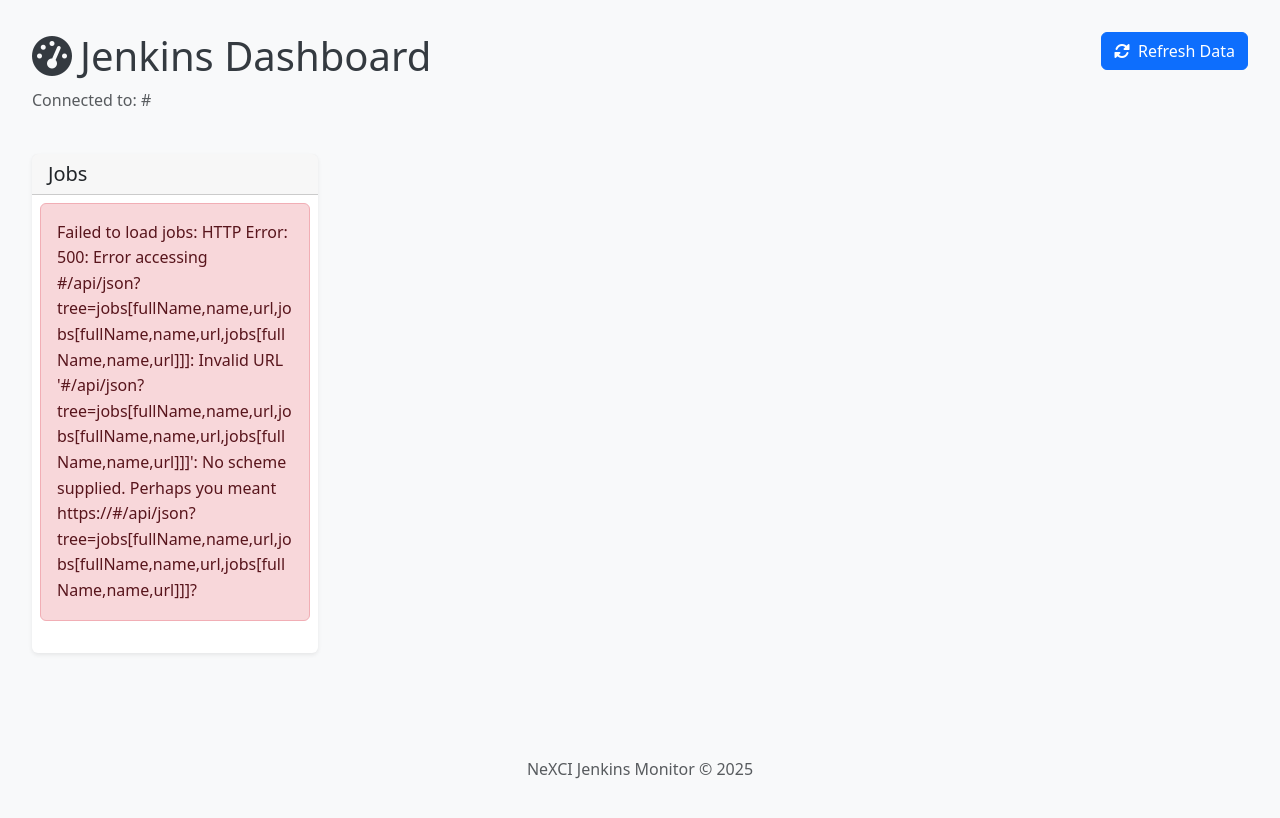
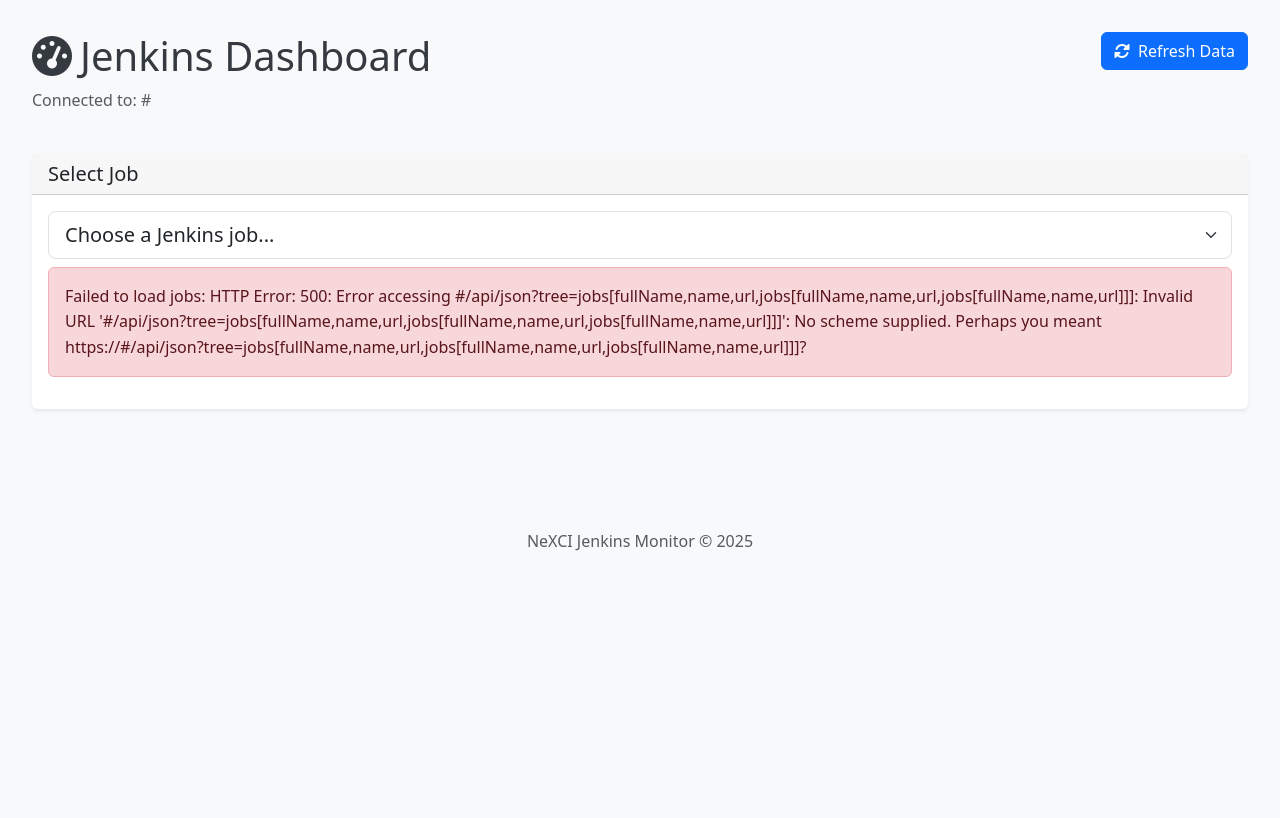
Before and after one commit to nirwo/NexCI, a Flask app: page /dashboard in a window 1280 px wide. Shown: the part 78-896 px from the top of the page. After the commit the page ends 629 px from the top, so only its background shows below. Run offline with Flask 3, Linux system fonts and the light colour scheme; a user stored in the database is signed in; tables that the repository leaves empty hold one stand-in row (values such as "Sample post"); some libraries are stand-ins or nearby versions.

Commit message:
Update dashboard with dropdown job selector and full-width layout

```diff
--- a/static/jobListHandler.js
+++ b/static/jobListHandler.js
@@ -5,18 +5,21 @@ async function fetchJobs() {
   console.log("Fetching jobs...");
   const jobLoadingIndicator = getElement("job-loading-indicator");
   const jobListError = getElement("job-list-error");
-  const jobList = getElement("job-list");
+  const jobDropdown = getElement("job-dropdown");
 
   // Ensure UI elements exist before proceeding
-  if (!jobList || !jobListError || !jobLoadingIndicator) {
+  if (!jobDropdown || !jobListError || !jobLoadingIndicator) {
       console.error('Required job list UI elements not found.');
-      // Optionally display a more prominent error to the user
       return;
   }
 
   jobLoadingIndicator.style.display = "inline-block";
   jobListError.style.display = "none";
-  jobList.innerHTML = ''; // Clear previous list
+
+  // Clear dropdown except for the placeholder
+  while (jobDropdown.options.length > 1) {
+      jobDropdown.remove(1);
+  }
 
   try {
     const response = await fetch("/api/jobs");
@@ -33,10 +36,12 @@ async function fetchJobs() {
     const data = await response.json();
 
     if (data.jobs && data.jobs.length > 0) {
-      populateJobList(data.jobs);
+      populateJobDropdown(data.jobs);
     } else {
-       jobList.innerHTML =
-          '<div class="list-group-item text-muted text-center py-3">No jobs found</div>';
+      const noJobsOption = document.createElement('option');
+      noJobsOption.textContent = 'No jobs found';
+      noJobsOption.disabled = true;
+      jobDropdown.appendChild(noJobsOption);
     }
   } catch (error) {
     console.error("Error fetching jobs:", error);
@@ -47,33 +52,52 @@ async function fetchJobs() {
   }
 }
 
-// Populate the job list UI from the fetched data
-function populateJobList(jobs) {
-  const jobList = getElement("job-list");
-  if (!jobList) {
-    console.error("Job list element not found for population");
+// Populate the job dropdown from the fetched data
+function populateJobDropdown(jobs) {
+  const jobDropdown = getElement("job-dropdown");
+
+  if (!jobDropdown) {
+    console.error("Job dropdown element not found");
     return;
   }
 
-  jobList.innerHTML = ""; // Clear previous list or loading indicator
+  // Sort jobs alphabetically
+  jobs.sort((a, b) => {
+    // Handle undefined/null values
+    const nameA = a.fullName || "";
+    const nameB = b.fullName || "";
+    return nameA.localeCompare(nameB);
+  });
 
+  // Populate dropdown with options
   jobs.forEach((job) => {
-    const jobItem = document.createElement("a");
-    jobItem.href = "#"; // Prevent page jump
-    jobItem.classList.add("list-group-item", "list-group-item-action");
+    const option = document.createElement("option");
+    option.value = job.fullName;
+    option.textContent = job.fullName;
+    option.setAttribute('data-url', job.url);
+    jobDropdown.appendChild(option);
+  });
 
-    // *** IMPORTANT: Use job.fullName or a unique identifier ***
-    // Jenkins typically uses fullName (path/to/job) which is more unique than just 'name'
-    // Ensure the API returns 'fullName' or adjust accordingly.
-    if (job.fullName) {
-        jobItem.setAttribute("data-job-full-name", job.fullName);
-    } else {
-        console.warn(`Job '${job.name}' is missing a 'fullName'. Using 'name' as fallback ID, but this might cause issues.`);
-        jobItem.setAttribute("data-job-full-name", job.name); // Fallback, less reliable
+  // Set up event listener for dropdown selection
+  jobDropdown.addEventListener('change', function() {
+    const selectedJobFullName = this.value;
+    const selectedOption = this.options[this.selectedIndex];
+
+    if (selectedJobFullName) {
+      // Call the existing displayJobDetails function with the selected job
+      displayJobDetails(selectedJobFullName);
     }
+  });
+}
 
-    jobItem.textContent = job.name; // Display the shorter name
-    jobList.appendChild(jobItem);
-  });
-  console.log("[DEBUG] Job list populated.");
-}
+// Initialize event listeners when page loads
+document.addEventListener("DOMContentLoaded", function () {
+  // Fetch jobs on initial load
+  fetchJobs();
+
+  // Set up refresh button
+  const refreshBtn = document.getElementById("refresh-dashboard");
+  if (refreshBtn) {
+    refreshBtn.addEventListener("click", fetchJobs);
+  }
+});
--- a/static/style.css
+++ b/static/style.css
@@ -94,16 +94,16 @@ body {
 
 /* Timeline Styles */
 .timeline-container {
-    padding: 1rem 0;
-    position: relative;
+    padding: 0;
+    overflow-x: hidden;
 }
 
-/* Timeline styling */
+/* Timeline styling - enhanced for full-width display */
 .timeline {
     position: relative;
     padding: 20px 0;
     list-style: none;
-    max-width: 1200px;
+    max-width: 100%;
     margin: 0 auto;
 }
 
--- a/templates/dashboard.html
+++ b/templates/dashboard.html
@@ -17,30 +17,25 @@
 
     <!-- Main Dashboard -->
     <div class="row">
-        <!-- Job List (Left Sidebar) -->
-        <div class="col-md-3 mb-4">
-            <div class="card shadow-sm h-100">
+        <!-- Job Selection Dropdown (replaces sidebar) -->
+        <div class="col-12 mb-3">
+            <div class="card shadow-sm">
                 <div class="card-header d-flex justify-content-between align-items-center">
-                    <h5 class="mb-0">Jobs</h5>
+                    <h5 class="mb-0">Select Job</h5>
                     <span id="job-loading-indicator" class="spinner-border spinner-border-sm" style="display: none;"></span>
                 </div>
-                <div class="card-body p-0">
-                    <div id="job-list" class="list-group list-group-flush job-list-scrollable">
-                        <!-- Jobs will be populated here -->
-                        <div class="text-center py-5">
-                            <div class="spinner-border text-primary" role="status">
-                                <span class="visually-hidden">Loading...</span>
-                            </div>
-                            <p class="mt-2">Loading jobs...</p>
-                        </div>
-                    </div>
-                    <div id="job-list-error" class="alert alert-danger m-2" style="display: none;"></div>
+                <div class="card-body">
+                    <select id="job-dropdown" class="form-select form-select-lg">
+                        <option value="" selected disabled>Choose a Jenkins job...</option>
+                        <!-- Jobs will be populated here via JavaScript -->
+                    </select>
+                    <div id="job-list-error" class="alert alert-danger mt-2" style="display: none;"></div>
                 </div>
             </div>
         </div>
 
-        <!-- Main Content Area (Right) -->
-        <div class="col-md-9">
+        <!-- Main Content Area (Full Width) -->
+        <div class="col-12">
             <!-- Selected Job Header -->
             <div id="job-details-area" class="mb-4" style="display: none;">
                 <div class="card shadow-sm">
```
